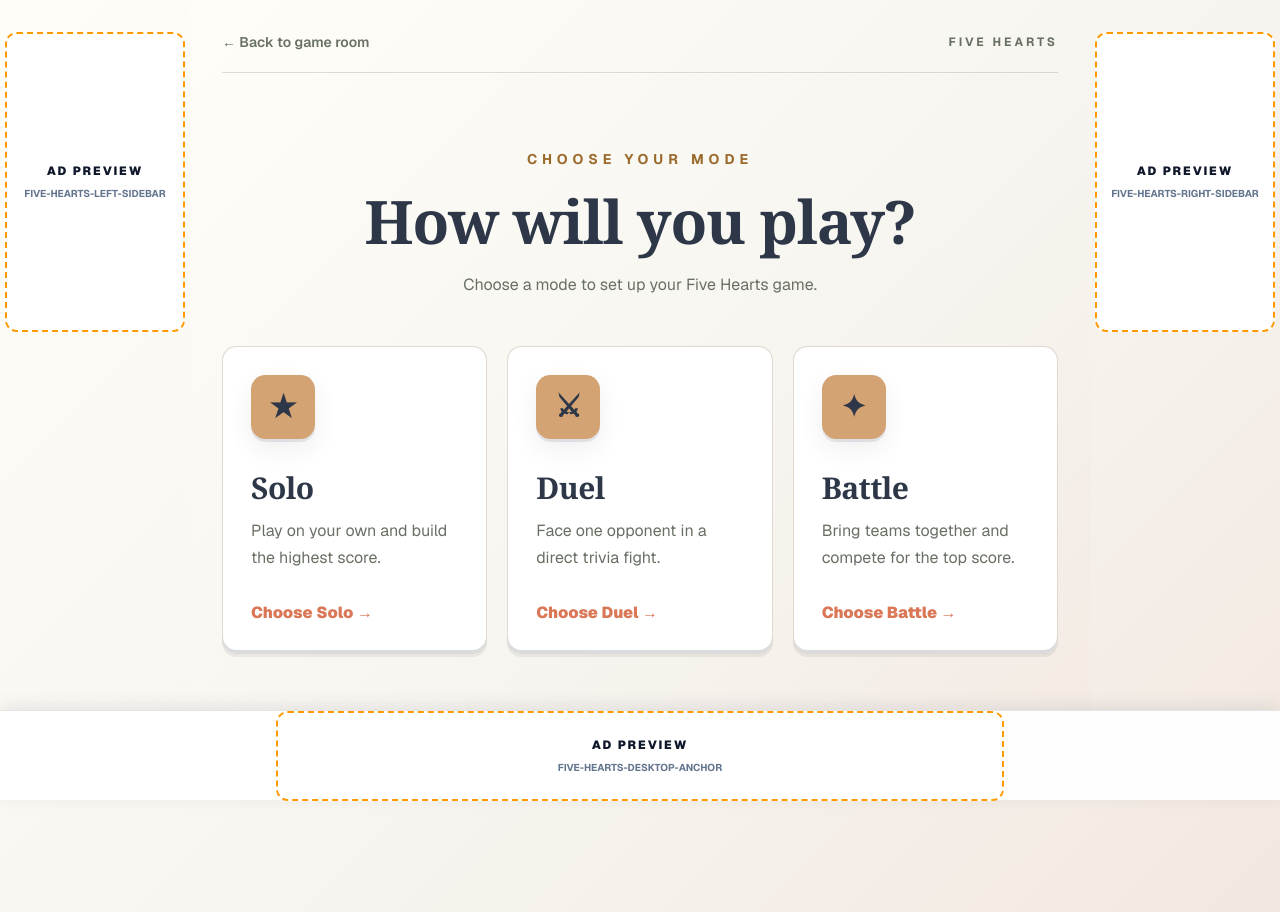
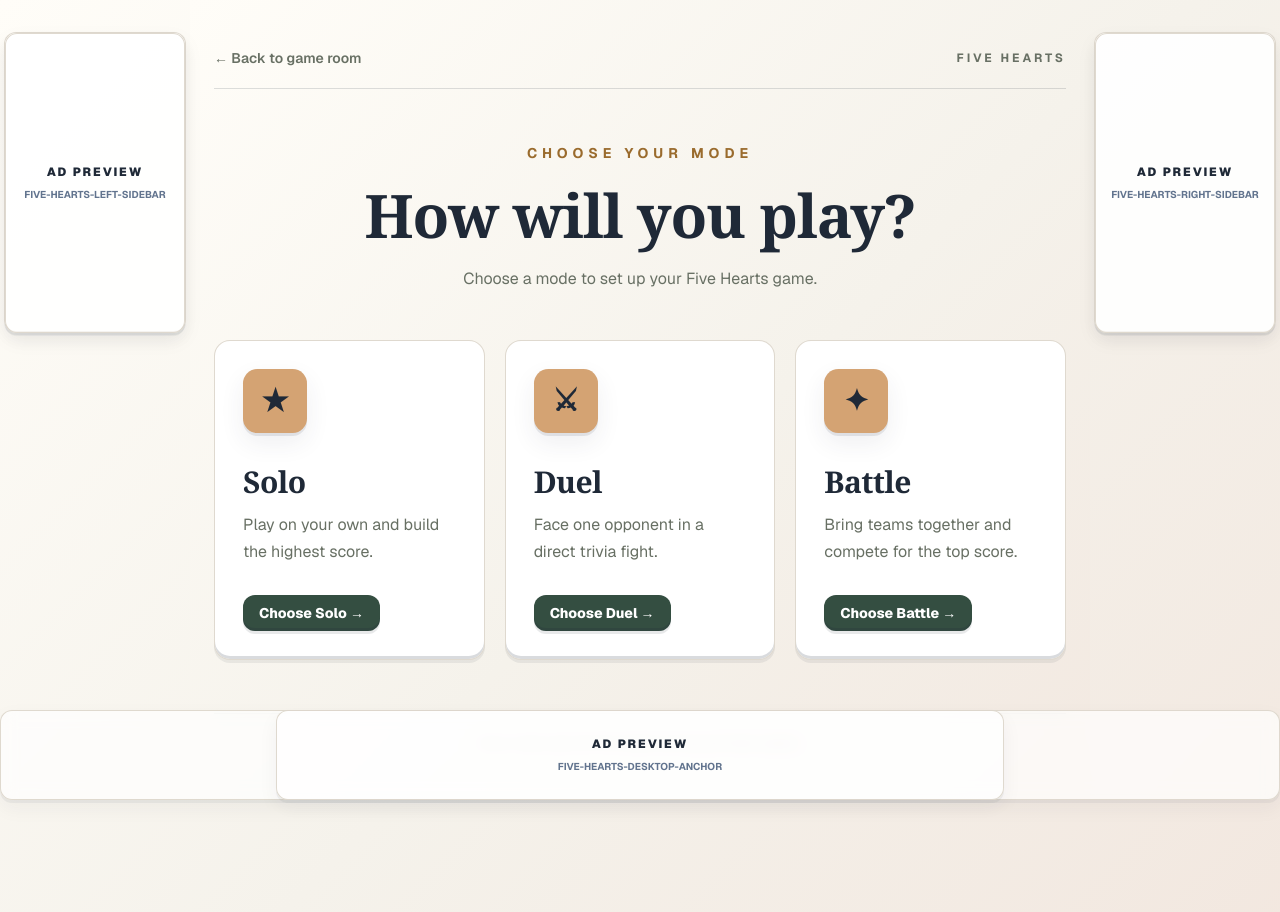
Before and after one commit to Albert-S2/fivehearts, a Next.js app: page /game in a window 1280 px wide. Built offline with nearby package versions, Linux system fonts and the light colour scheme; no server answers.

Commit message:
further design changes of game menu

```diff
--- a/src/app/game/page.js
+++ b/src/app/game/page.js
@@ -26,8 +26,8 @@ const MODES = [
 
 export default function GamePage() {
   return (
-    <main className="manga-shell min-h-screen bg-slate-950 px-5 py-8 text-white sm:px-8">
-      <div className="mx-auto flex min-h-[calc(100vh-4rem)] max-w-6xl flex-col">
+    <main className="manga-shell min-h-screen bg-slate-950 px-6 py-12 text-white">
+      <div className="mx-auto flex min-h-[calc(100vh-6rem)] max-w-4xl flex-col">
         <header className="flex items-center justify-between border-b border-slate-800 pb-5">
           <Link className="text-sm font-semibold text-slate-500 hover:text-amber-300" href="/">
             ← Back to game room
@@ -47,7 +47,7 @@ export default function GamePage() {
           <div className="mt-12 grid gap-5 md:grid-cols-3">
             {MODES.map((mode) => (
               <Link
-                className={`boutique-card group border-stone-200/60 bg-gradient-to-br ${mode.accent} to-white p-7 text-left`}
+                className={`boutique-card group border-stone-300/70 bg-white p-7 text-left hover:-translate-y-1 hover:border-forest-sage/40 hover:shadow-xl`}
                 key={mode.id}
                 href={`/game/${mode.id}`}
               >
@@ -56,7 +56,7 @@ export default function GamePage() {
                 </span>
                 <h2 className="mt-8 text-3xl font-black group-hover:text-terracotta">{mode.name}</h2>
                 <p className="mt-3 min-h-14 leading-7 text-slate-400">{mode.description}</p>
-                <span className="mt-7 inline-block font-black text-terracotta">Choose {mode.name} →</span>
+                <span className="boutique-button mt-7 inline-flex px-4 py-2 text-sm">Choose {mode.name} →</span>
               </Link>
             ))}
           </div>
--- a/src/app/globals.css
+++ b/src/app/globals.css
@@ -1,13 +1,13 @@
 @import "tailwindcss";
 
 :root {
-  --background: #f7f5f0;
-  --foreground: #2d3748;
+  --background: #f5f2eb;
+  --foreground: #1f2937;
   --surface: #ffffff;
   --surface-muted: #eee9df;
-  --ink-blue: #2d3748;
-  --forest-sage: #3b4d3c;
-  --terracotta: #d97757;
+  --ink-blue: #1f2937;
+  --forest-sage: #344e41;
+  --terracotta: #bc6c25;
   --brass: #d4a373;
   --parchment: #ffffff;
   --line: #d8d0c3;
@@ -18,17 +18,18 @@
 @theme inline {
   --color-background: var(--background);
   --color-foreground: var(--foreground);
-  --color-ink-blue: #2d3748;
-  --color-forest-sage: #3b4d3c;
-  --color-terracotta: #d97757;
+  --color-table-parchment: #f5f2eb;
+  --color-ink-blue: #1f2937;
+  --color-forest-sage: #344e41;
+  --color-terracotta: #bc6c25;
+  --color-brass-gold: #d4a373;
   --color-brass: #d4a373;
   --color-parchment: #ffffff;
-  --color-player-brick: #e7b0a3;
-  --color-player-forest: #b9d8bd;
-  --color-player-gold: #f3d89a;
-  --color-player-slate: #c4d2e3;
-  --color-player-plum: #ddc2d8;
-  --color-player-coral: #f2c2b4;
+  --color-player-red: #e63946;
+  --color-player-blue: #2774e6;
+  --color-player-green: #2a9d5b;
+  --color-player-yellow: #f2c94c;
+  --color-player-purple: #8e44ad;
   --font-sans: var(--font-ui);
   --font-serif: var(--font-heading);
 }
@@ -46,7 +47,7 @@ body {
   background-image: linear-gradient(
     135deg,
     #fffdf8 0%,
-    #f7f5f0 24%,
+    #f5f2eb 24%,
     #f2e7df 45%,
     #e7eee5 68%,
     #eee8f0 84%,
@@ -102,7 +103,7 @@ input:focus-visible {
   background-image: linear-gradient(
     135deg,
     #fffdf8 0%,
-    #f7f5f0 24%,
+    #f5f2eb 24%,
     #f2e7df 45%,
     #e7eee5 68%,
     #eee8f0 84%,
@@ -189,6 +190,15 @@ input:focus-visible {
   color: var(--ink-blue) !important;
 }
 
+.manga-shell button.bg-amber-400 {
+  background-color: var(--forest-sage) !important;
+  color: #ffffff !important;
+}
+
+.manga-shell button.hover\:bg-amber-300:hover {
+  background-color: #263d32 !important;
+}
+
 .manga-shell .hover\:bg-amber-300:hover {
   background-color: #c28f5b !important;
 }
@@ -241,10 +251,35 @@ input:focus-visible {
 
 .boutique-card {
   border: 1px solid rgb(216 208 195 / 0.8);
-  border-radius: 0.9rem;
+  border-radius: 1rem;
   background: var(--surface);
   box-shadow: 0 3px 0 rgb(45 55 72 / 0.1), 0 10px 24px rgb(45 55 72 / 0.08);
   transition: all 300ms ease-out;
+}
+
+.boutique-button {
+  border-radius: 0.75rem;
+  background: var(--forest-sage);
+  color: #ffffff;
+  box-shadow: inset 0 -3px 0 rgb(31 41 55 / 0.2), 0 3px 0 rgb(31 41 55 / 0.1);
+  font-weight: 800;
+  transition: transform 300ms ease-out, background-color 300ms ease-out, box-shadow 300ms ease-out;
+}
+
+.boutique-button:hover {
+  background: #263d32;
+}
+
+.boutique-button:active {
+  transform: translateY(2px);
+  box-shadow: inset 0 -1px 0 rgb(31 41 55 / 0.2);
+}
+
+.ad-frame {
+  border: 1px solid rgb(216 208 195 / 0.8);
+  border-radius: 0.75rem;
+  background: rgb(255 255 255 / 0.7);
+  box-shadow: 0 3px 0 rgb(31 41 55 / 0.05), 0 8px 20px rgb(31 41 55 / 0.05);
 }
 
 .boutique-card:hover {
@@ -287,7 +322,7 @@ input:focus-visible {
 
 @media (prefers-color-scheme: dark) {
   :root {
-    --background: #1e201e;
+    --background: #191c19;
     --foreground: #f7f5f0;
     --surface: #2d3748;
     --surface-muted: #35423a;
@@ -298,11 +333,11 @@ input:focus-visible {
     background-image: linear-gradient(
       135deg,
       #252925 0%,
-      #1e201e 28%,
+      #191c19 28%,
       #302b2a 50%,
       #263128 72%,
       #302a31 86%,
-      #1e201e 100%
+      #191c19 100%
     );
     background-size: 240% 240%;
   }
--- a/src/app/layout.js
+++ b/src/app/layout.js
@@ -34,18 +34,18 @@ export default function RootLayout({ children }) {
         />
         <div className="grid min-h-screen grid-cols-1 md:grid-cols-[190px_1fr_190px]">
           <aside className="z-20 hidden justify-center px-2 pt-8 md:flex">
-            <div className="sticky top-8 h-[300px]">
+            <div className="ad-frame sticky top-8 h-[300px]">
               <AdContainer className="h-[300px] w-[180px]" format="sidebar" slotId="five-hearts-left-sidebar" />
             </div>
           </aside>
           <div className="min-w-0 pb-28">{children}</div>
           <aside className="z-20 hidden justify-center px-2 pt-8 md:flex">
-            <div className="sticky top-8 h-[300px]">
+            <div className="ad-frame sticky top-8 h-[300px]">
               <AdContainer className="h-[300px] w-[180px]" format="sidebar" slotId="five-hearts-right-sidebar" />
             </div>
           </aside>
         </div>
-        <div className="fixed bottom-0 left-0 right-0 z-50 flex h-[50px] items-center justify-center border-t border-stone-200 bg-white/95 px-2 shadow-[0_-4px_16px_rgb(45_55_72_/_0.1)] backdrop-blur lg:h-[90px]">
+        <div className="ad-frame fixed bottom-0 left-0 right-0 z-50 flex h-[50px] items-center justify-center border-x-0 border-b-0 bg-white/95 px-2 shadow-[0_-4px_16px_rgb(45_55_72_/_0.1)] backdrop-blur lg:h-[90px]">
           <div className="block h-[50px] w-[320px] lg:hidden">
             <AdContainer
               className="h-[50px] w-[320px]"
--- a/src/app/page.js
+++ b/src/app/page.js
@@ -2,8 +2,8 @@ import Link from "next/link";
 
 export default function Home() {
   return (
-    <main className="manga-shell min-h-screen bg-slate-950 px-5 py-6 text-white sm:px-8">
-      <div className="mx-auto flex min-h-[calc(100vh-3rem)] max-w-6xl flex-col">
+    <main className="manga-shell min-h-screen bg-slate-950 px-6 py-12 text-white">
+      <div className="mx-auto flex min-h-[calc(100vh-6rem)] max-w-4xl flex-col">
         <header className="flex items-center justify-between border-b border-slate-800 pb-5">
           <div className="flex items-center gap-3">
             <span className="grid h-10 w-10 place-items-center rounded-xl bg-brass text-xl font-black text-ink-blue shadow-[inset_0_-3px_0_rgb(154_107_45_/_0.3)]">
@@ -11,18 +11,18 @@ export default function Home() {
             </span>
             <span className="text-lg font-black tracking-tight">Game Room</span>
           </div>
-          <span className="text-xs font-bold uppercase tracking-[0.2em] text-slate-600">Play together</span>
+          <span className="rounded-full border border-brass/50 bg-brass/10 px-3 py-1 text-xs font-bold uppercase tracking-[0.2em] text-terracotta">Play together</span>
         </header>
 
         <section className="flex flex-1 flex-col items-center justify-center py-12 text-center">
           <p className="text-sm font-bold uppercase tracking-[0.35em] text-terracotta">Choose a game</p>
-          <h1 className="mt-4 text-4xl font-black tracking-tight sm:text-6xl">What are we playing?</h1>
+          <h1 className="mt-5 text-4xl font-black tracking-tight sm:text-6xl">What are we playing?</h1>
           <p className="mt-4 max-w-xl leading-7 text-slate-400">
             Pick a game to start. More shared-screen games can be added here over time.
           </p>
 
           <Link
-            className="boutique-card group mt-10 w-full max-w-md border-brass/50 bg-gradient-to-br from-brass/15 via-white to-white p-7 text-left"
+            className="boutique-card group mt-10 w-full max-w-md border-stone-300/70 bg-white p-7 text-left hover:-translate-y-1 hover:border-forest-sage/40 hover:shadow-xl"
             href="/game"
           >
             <div className="flex items-start justify-between gap-4">
@@ -39,7 +39,7 @@ export default function Home() {
             </p>
             <div className="mt-7 flex items-center justify-between border-t border-slate-800 pt-5">
               <span className="text-sm font-semibold text-slate-500">Trivia battle</span>
-              <span className="font-black text-terracotta">Open game <span aria-hidden="true">→</span></span>
+              <span className="boutique-button inline-flex items-center gap-2 px-4 py-2 text-sm">Open game <span aria-hidden="true">→</span></span>
             </div>
           </Link>
         </section>
--- a/src/components/AdContainer.jsx
+++ b/src/components/AdContainer.jsx
@@ -44,12 +44,12 @@ export default function AdContainer({
   return (
     <div
       aria-label={showPreview ? `Ad preview ${slotId}` : "Advertisement"}
-      className={`relative z-20 flex shrink-0 items-center justify-center overflow-hidden rounded-xl border-2 border-dashed border-amber-500 bg-white shadow-inner shadow-amber-500/20 ${className}`}
+      className={`ad-frame relative z-20 flex shrink-0 items-center justify-center overflow-hidden ${className}`}
       role="complementary"
       style={{ ...dimensions, ...style }}
     >
       {showPreview ? (
-        <div className="flex h-full w-full flex-col items-center justify-center bg-white px-3 text-center text-xs font-black uppercase tracking-[0.16em] text-slate-900">
+        <div className="flex h-full w-full flex-col items-center justify-center bg-transparent px-3 text-center text-xs font-black uppercase tracking-[0.16em] text-ink-blue">
           <span>Ad preview</span>
           <span className="mt-2 max-w-full truncate text-[10px] font-bold tracking-normal text-slate-500">
             {slotId}
@@ -57,7 +57,7 @@ export default function AdContainer({
         </div>
       ) : (
         <>
-          <span className="pointer-events-none absolute inset-0 z-20 grid place-items-center bg-white/80 text-[10px] font-black uppercase tracking-[0.18em] text-slate-900">
+          <span className="pointer-events-none absolute inset-0 z-20 grid place-items-center bg-white/80 text-[10px] font-black uppercase tracking-[0.18em] text-ink-blue">
             Advertisement
           </span>
           <ins
```
Also changed, not shown: src/components/BattleSetup.jsx (+21 -11 lines), src/components/HybridScienceCard.jsx (+9 -12 lines).
